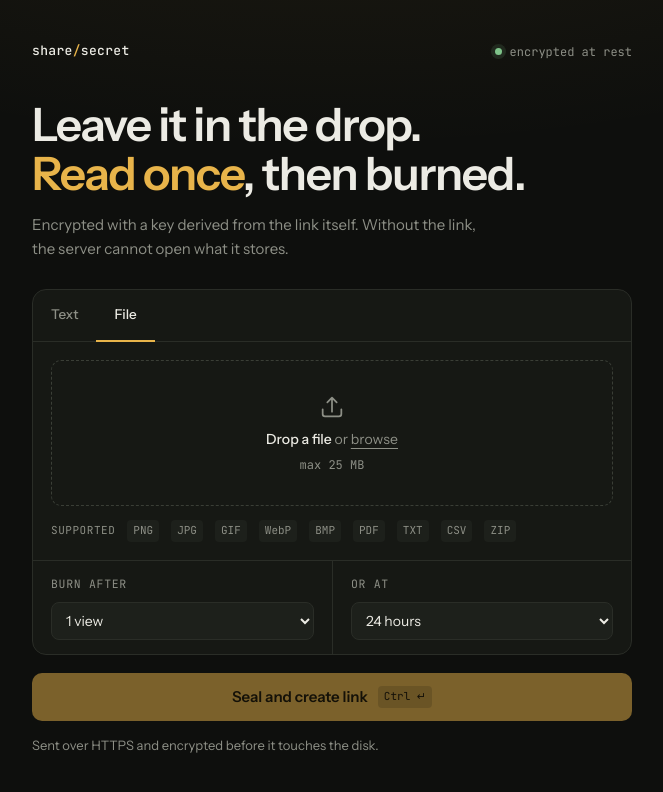
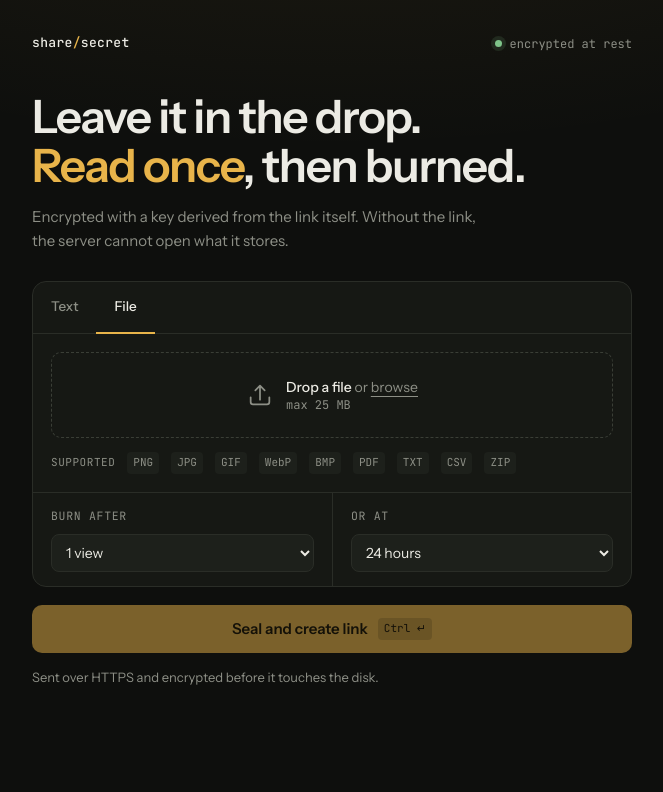
Before and after one commit to Schengatto/share-content-via-url, a Next.js app: page / in a window 1280 px wide. Both pictures are taken after a click on the tab "File". Shown: the top 792 px of the page, without its empty margins (308-971 px from the left). Built offline with nearby package versions, Linux system fonts and the light colour scheme.

Commit message:
style(ui): dropzone compatta, niente scroll anche con zoom 125% e a 1280x720 (SHS-1)

```diff
--- a/app/file-dropzone.tsx
+++ b/app/file-dropzone.tsx
@@ -86,7 +86,7 @@ export function FileDropzone({
             setDragOver(false);
             accept(e.dataTransfer.files?.[0]);
           }}
-          className={`flex cursor-pointer flex-col items-center justify-center gap-2 rounded-[10px] border-[1.5px] border-dashed px-5 py-7 text-center sm:px-6 sm:py-8 transition-colors ${
+          className={`flex cursor-pointer items-center justify-center gap-3 rounded-[10px] border-[1.5px] border-dashed px-5 py-6 text-left transition-colors ${
             dragOver
               ? "border-amber bg-amber/5"
               : "border-edge-strong hover:border-dim"
@@ -95,12 +95,12 @@ export function FileDropzone({
           <span className="text-dim">
             <UploadIcon />
           </span>
-          <span className="text-sm text-dim">
-            <span className="font-medium text-ink">Drop a file</span> or{" "}
-            <span className="underline underline-offset-4">browse</span>
-          </span>
-          <span className="font-mono text-xs text-dim">
-            max {formatBytes(MAX_SIZE)}
+          <span className="flex flex-col text-sm text-dim">
+            <span>
+              <span className="font-medium text-ink">Drop a file</span> or{" "}
+              <span className="underline underline-offset-4">browse</span>
+            </span>
+            <span className="font-mono text-xs">max {formatBytes(MAX_SIZE)}</span>
           </span>
         </label>
       )}
--- a/app/page.tsx
+++ b/app/page.tsx
@@ -24,7 +24,7 @@ type CreatedLink = {
   kind: Kind;
 };
 
-const PAGE = "mx-auto w-full max-w-[640px] px-5 py-8 sm:py-10";
+const PAGE = "mx-auto w-full max-w-[640px] px-5 py-8";
 const HEADLINE = "mb-3.5 text-[clamp(30px,4.6vw,46px)] font-semibold leading-[1.06] tracking-[-0.03em]";
 const LEAD = "mb-6 max-w-[46ch] text-dim sm:mb-7";
 const OPTION_LABEL = "mb-2 block font-mono text-[11.5px] uppercase tracking-[0.06em] text-dim";
```
